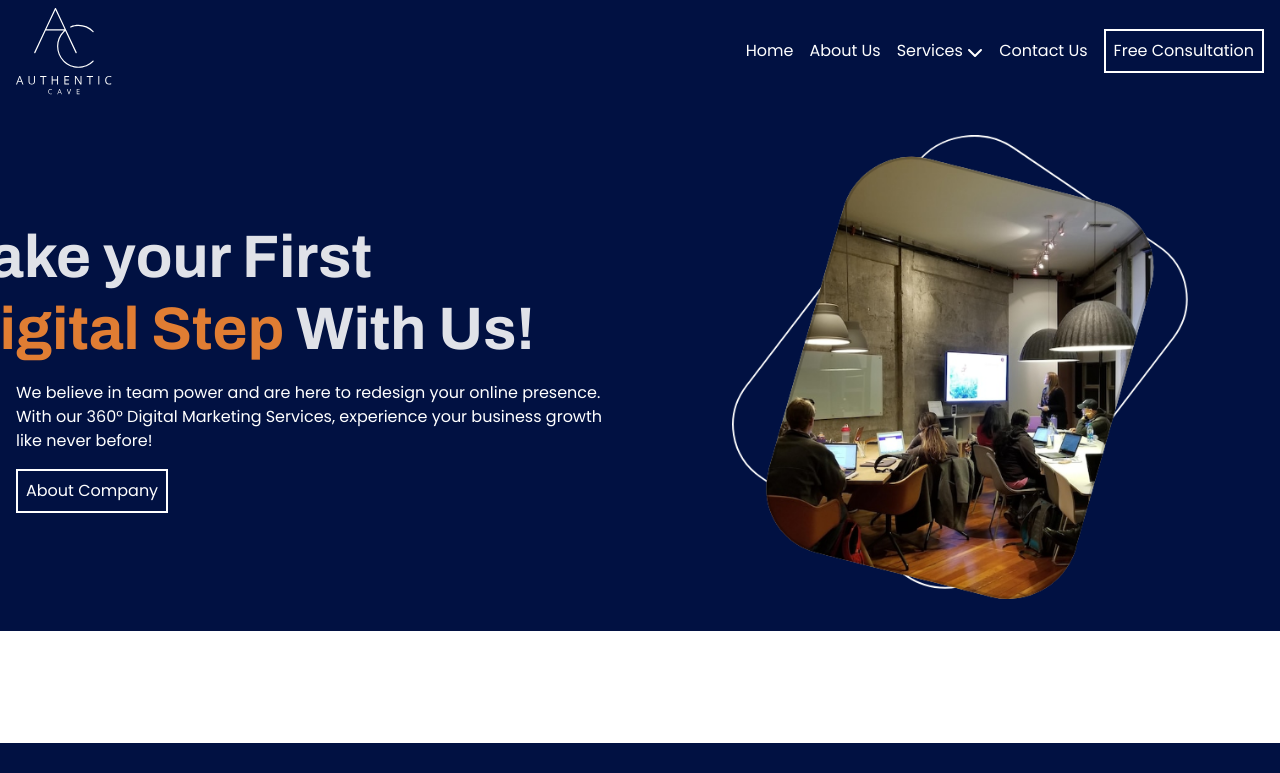
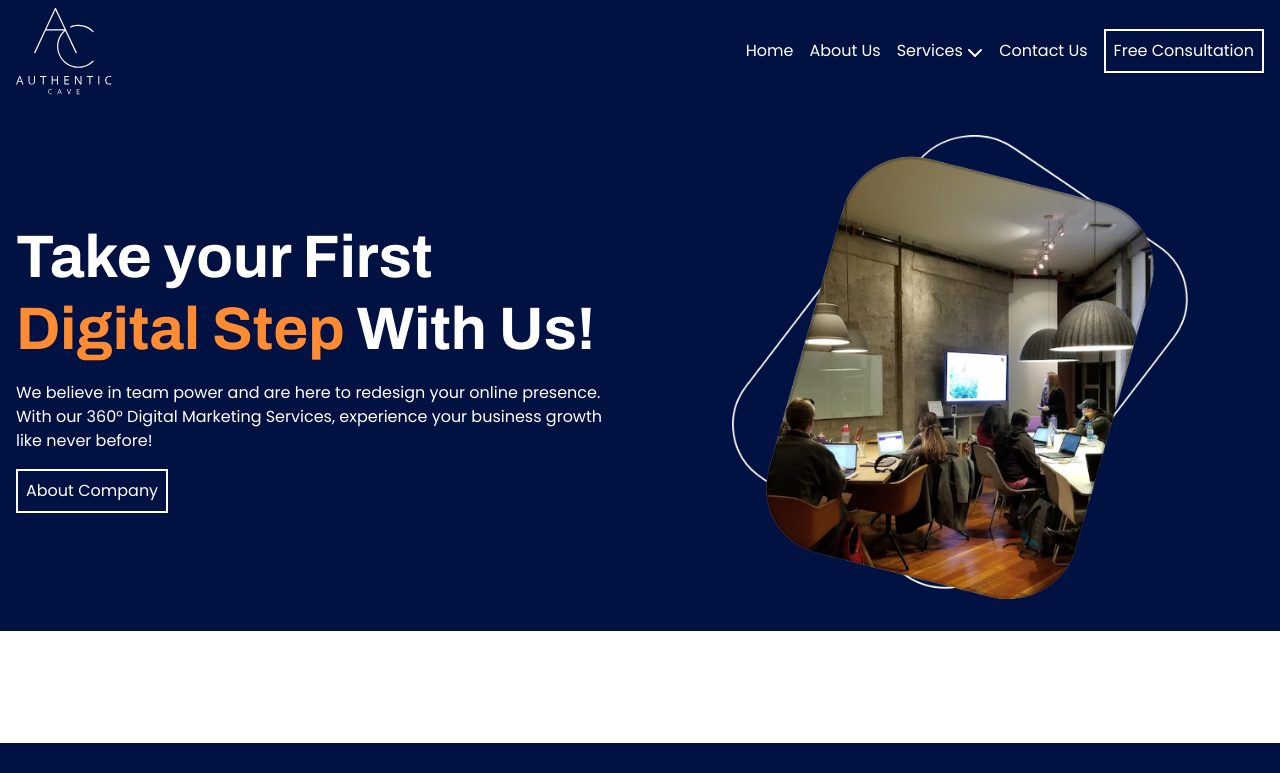
Before and after one commit to therealmensumit/react-authentic, a React (Create React App) app: page / in a window 1280 px wide. Shown: the top 773 px of the page. Built offline with nearby package versions, Linux system fonts and the light colour scheme.

Commit message:
remove animation

```diff
--- a/src/Components/Home.jsx
+++ b/src/Components/Home.jsx
@@ -36,7 +36,7 @@ const Home = () => {
           <div className="flex flex-wrap -mx-4 items-center gap-y-4">
             <div className="lg:w-6/12 w-full px-4 lg:text-start text-center">
               <h1
-                ref={boxRef}
+                // ref={boxRef}
                 className="mb-4 font-head text-white md:text-6xl text-4xl md:leading-[72px] font-bold"
               >
                 Take your First{" "}
```
